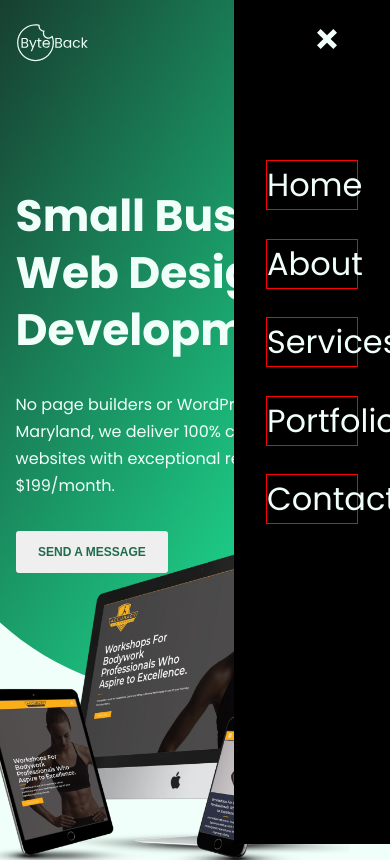
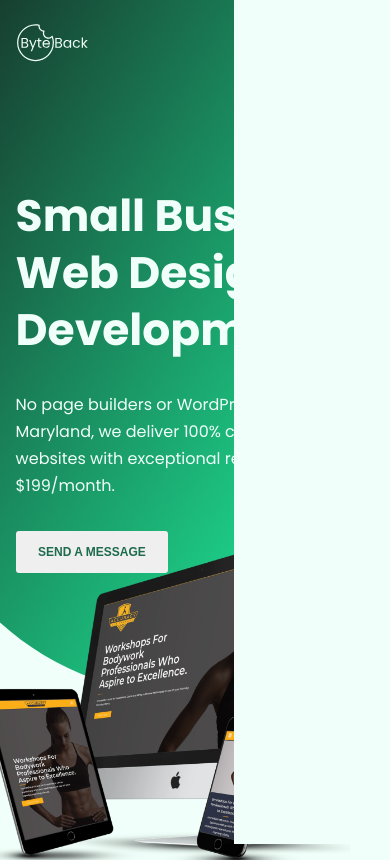
Before and after one commit to adinduokoro/Byte-Back-Digital-V2, a React (Create React App) app: page / in a window 390 px wide. Shown: the top 860 px of the page. Built offline with nearby package versions, Linux system fonts and the light colour scheme.

Commit message:
Need to and the toggle menu to the redux store

```diff
--- a/src/components/navigation/Navigation.js
+++ b/src/components/navigation/Navigation.js
@@ -1,4 +1,4 @@
-import React from "react";
+import React, { useState } from "react";
 import { useDispatch, useSelector } from "react-redux";
 import { Link } from "react-router-dom";
 import styles from "./Navigation.module.css";
@@ -14,8 +14,17 @@ import {
 import { SET_CURRENT_PATH } from "../../redux/slice/linkSlice";
 
 const Navigation = () => {
+  const [isOpen, setIsOpen] = useState(true)
   const dispatch = useDispatch();
   const isDarkModeOn = useSelector(selectIsDarkModeOn);
+
+  const toggleMenu = () => {
+    setIsOpen(!isOpen);
+  };
+
+  const closeMenu = () => {
+    setIsOpen(false);
+  };
 
   const handleToggle = () => {
     dispatch(SET_DARK_MODE(!isDarkModeOn));
@@ -23,6 +32,7 @@ const Navigation = () => {
 
   const handleLinkClick = (path) => {
     dispatch(SET_CURRENT_PATH(path));
+    setIsOpen(false)
   };
 
   return (
@@ -48,9 +58,9 @@ const Navigation = () => {
             ) : null}
           </div>
           <div className={styles["nav-buttons"]}>
-            <ul className={styles["nav-links"]}>
+            <ul className={`${styles["nav-links"]} ${isOpen ? styles.open : ""}`}>
               {navLinks.map((link, index) => (
-                <li className="label-text" key={index}>
+                <li className={`${styles["nav-link"]} ${isOpen ? styles["show-link"] : ""}`} key={index}>
                   <Link
                     to={link.path}
                     onClick={() => handleLinkClick(link.path)}
@@ -59,13 +69,13 @@ const Navigation = () => {
                   </Link>
                 </li>
               ))}
-              <div className={styles["close-icon"]}>
+              <div className={styles["close-icon"]} onClick={closeMenu}>
                 <CloseIcon />
               </div>
             </ul>
 
             <div className={styles["button-container"]}>
-              <div className={styles["hamburger-menu"]}>
+              <div className={styles["hamburger-menu"]} onClick={toggleMenu}>
                 <HamburgerMenu />
               </div>
               <button
--- a/src/components/navigation/Navigation.module.css
+++ b/src/components/navigation/Navigation.module.css
@@ -107,7 +107,7 @@
   gap: 3rem;
 }
 
-.navigation-content ul {
+.nav-links {
   display: flex;
   justify-content: space-between;
   width: 100%;
@@ -184,29 +184,75 @@
     position: absolute;
     top: 1.5rem;
     right: 3rem;
+    cursor: pointer;
   }
 
-  .nav-buttons ul {
+  .nav-links {
     display: flex;
     flex-direction: column;
     position: fixed;
     top: 0;
-    right: 0;
+    right: -50rem;
     height: 100%;
-    background-color: black;
+    background-color: var(--primaryBackgroundColor);
     z-index: 5555;
     width: 40%;
     padding: 10rem 2rem 20rem;
   }
 
-  .open {
+  .nav-links {
+    transition: right 0.4s;
   }
 
-  .nav-buttons li {
-    border: 1px solid red;
+  .open{
+    right: 0;
+  }
+
+  /* Set the animation */
+  .nav-link {
+    margin-left: 10rem;
     width: 100%;
     font-size: 2rem;
     font-weight: 400;
+  }
+
+  .nav-link:nth-child(1){
+    transition-delay: .1s;
+  }
+
+  .nav-link:nth-child(2){
+    transition-delay: .2s;
+  }
+  .nav-link:nth-child(3){
+    transition-delay: .3s;
+  }
+  .nav-link:nth-child(4){
+    transition-delay: .4s;
+  }
+  .nav-link:nth-child(5){
+    transition-delay: .5s;
+  }
+
+
+  /* Set animation timing */
+  .nav-link {
+    transition: margin .4s ease-out;
+  }
+
+
+  /* Final frame */
+  .show-link{
+  margin-left: 0;
+  }
+
+
+
+  .nav-links span {
+    transition: margin 0.4s;
+  }
+
+  .nav-links li:hover span {
+    margin-left: 2.5rem;
   }
 
   .after-dark {
```
